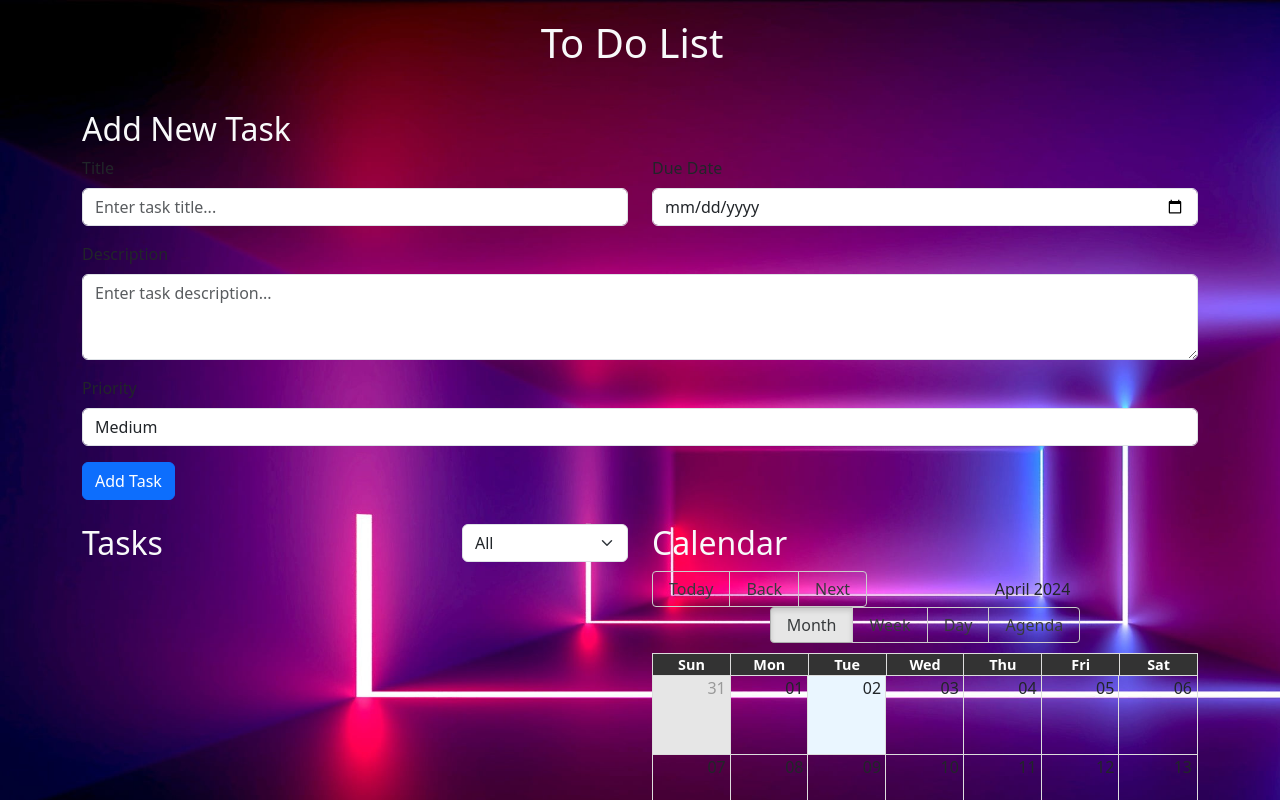
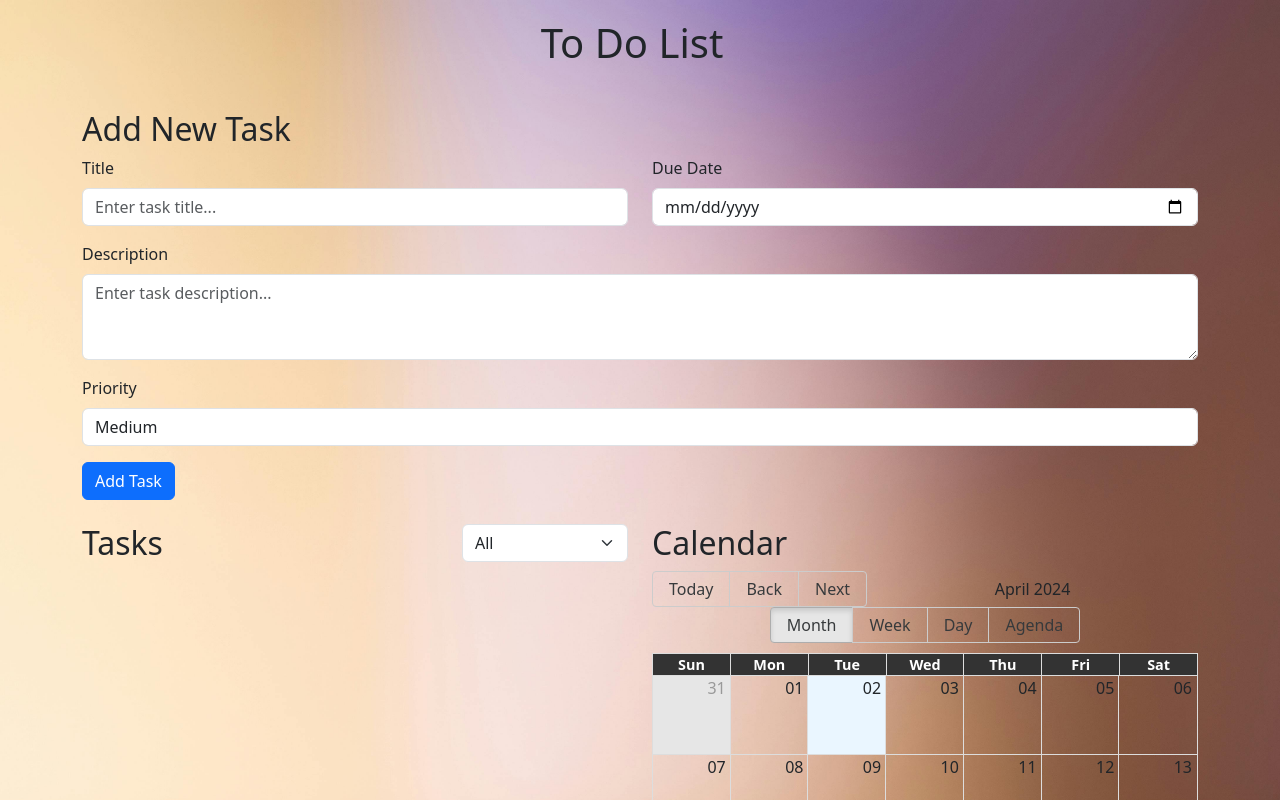
Before and after one commit to Kiruba2602/React-project, a React (Create React App) app: page / in a window 1280 px wide. Shown: the top 800 px of the page. Built offline with nearby package versions, Linux system fonts and the light colour scheme.

Commit message:
Wallpaper commit

```diff
--- a/src/App.css
+++ b/src/App.css
@@ -1,7 +1,7 @@
 /*App.css*/
 
 body{
-  background: url("../public/neon.jpg");
+  background: url("../public/background.jpg");
   background-size: cover;
   background-repeat: repeat;
 }
--- a/src/App.js
+++ b/src/App.js
@@ -64,13 +64,13 @@ function App() {
       </Row>
       <Row className='my-4'>
         <Col>
-          <h2 className='text-light'>{edittask ? "Edit Task" : "Add New Task"}</h2>
+          <h2 className='text-dark'>{edittask ? "Edit Task" : "Add New Task"}</h2>
           <AddTask addTask={addTask} editTask={editTask} editingTask={edittask} clearEditing={clearEditing}/>
         </Col>
       </Row>
       <Row>
         <Col md={4}>
-          <h2 className='text-light'>Tasks</h2>
+          <h2 className='text-dark'>Tasks</h2>
           <Todolist todo={getFilteredTasks()} handleToggle={handleToggle} deleteTask={deleteTask} setEdittask={setEdittask}/>
         </Col>
         <Col md={2}>
@@ -84,7 +84,7 @@ function App() {
           </Form.Select>
         </Col>
         <Col md={6}>
-          <h2 className='text-light'>Calendar</h2>
+          <h2 className='text-dark'>Calendar</h2>
           <CalendarComponent todolist={getFilteredTasks()}/>
         </Col>
       </Row>
--- a/src/Components/Header.jsx
+++ b/src/Components/Header.jsx
@@ -6,7 +6,7 @@ function Header(){
   return (
     <Navbar bg="none" variant="dark">
       <Container className='d-flex justify-content-center'>
-        <Navbar.Brand className='fs-1 text-light'>To Do List</Navbar.Brand>
+        <Navbar.Brand className='fs-1 text-dark'>To Do List</Navbar.Brand>
       </Container>
     </Navbar>
   )
```
Also changed, not shown: public/neon.jpg (deleted).
